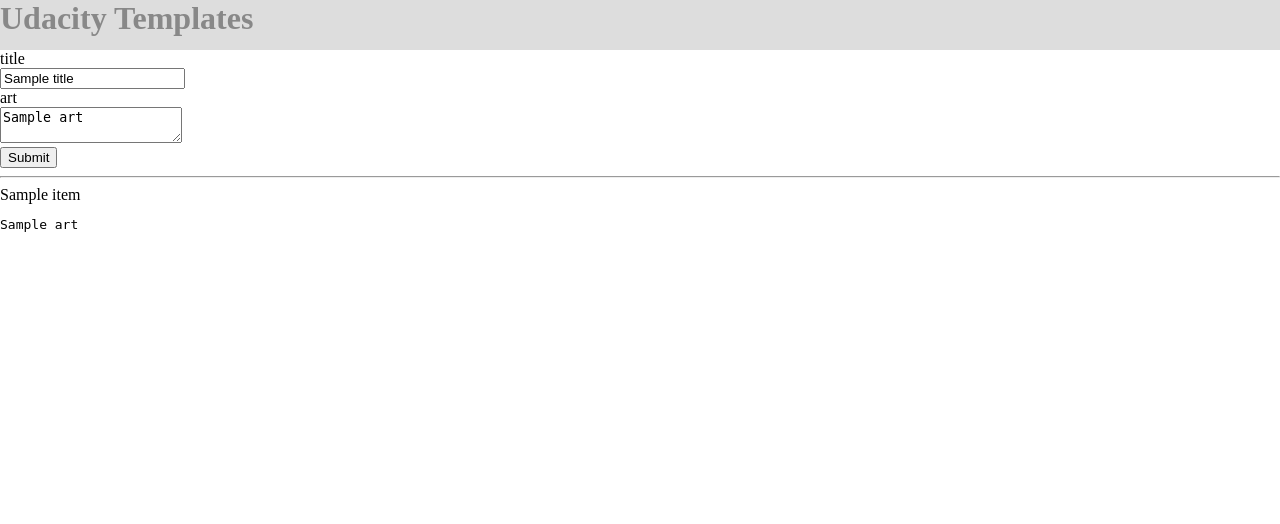
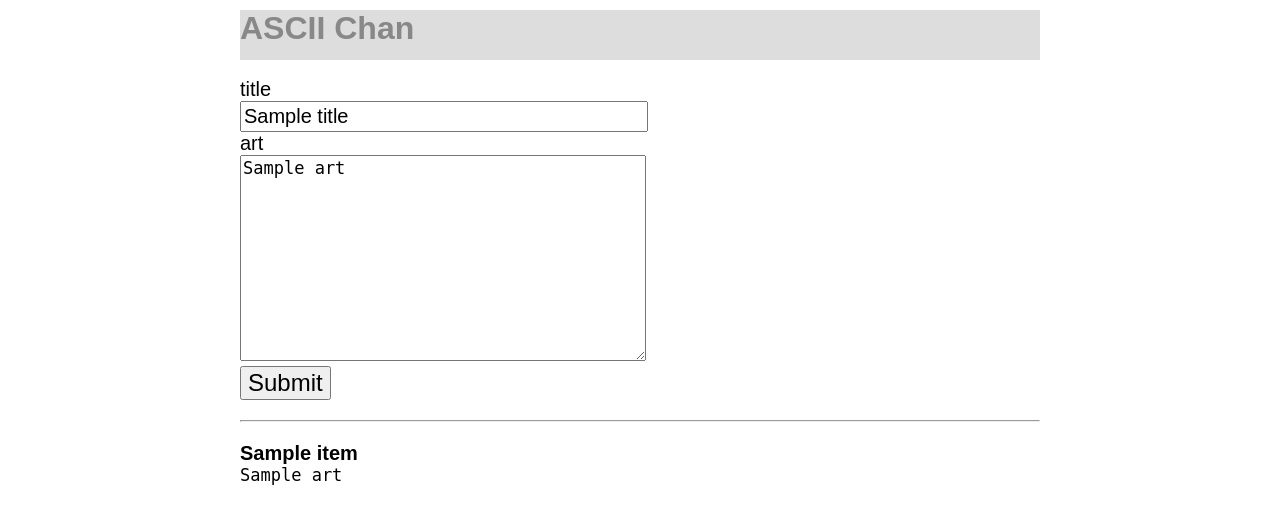
Before and after one commit to puneetsinghal/web-development, a Flask app: template templates/ascii_chan.html in a window 1280 px wide. Shown: the top 524 px of the page. Run offline with Flask 2, Linux system fonts and the light colour scheme; the template is opened without the code that fills it: most values are stand-ins (such as "Sample title", 1, 10 or a date in 2020).

Commit message:
added basic style in base.html anf added block for title and head

```diff
--- a/templates/base.html
+++ b/templates/base.html
@@ -3,13 +3,68 @@
 <html>
     <head>
         <title>
-            Udacity Templates!
+            {% block title %}
+            {% endblock %}
         </title>
     </head>
-    <body style="margin: 0;">
+    <style type="text/css">
+        body {
+            font-family: sans-serif;
+            width: 800px;
+            margin:0 auto;
+            padding: 10px;
+        }
+
+        .error {
+            color: red;
+        }
+
+        label {
+            display: block;
+            font-size: 20px;
+        }
+
+        input[type=text] {
+            width: 400px;
+            font-size: 20px;
+            padding: 2px;
+        }
+
+        textarea {
+            width: 400px;
+            height: 200px;
+            font-size: 17px;
+            font-family: monospace;
+        }
+
+        input[type=submit] {
+            font-size: 24px;
+        }
+
+        hr {
+            margin: 20px auto;
+        }
+
+        .art + .art {
+            margin-top: 20px;
+        }
+
+        .art-title {
+            font-weight: bold;
+            font-size: 20px;
+        }
+
+        .art-body {
+            margin: 0;
+            font-size: 17px;
+        }
+    </style>
+    <body>
         <h1 style="background-color: #ddd; color: #888; margin: 0; height: 50px;">
-            Udacity Templates
+            {% block pagehighlight %}
+            {% endblock %}
         </h1>
+        <br>
         {% block content %}
         {% endblock %}
     </body>
```
